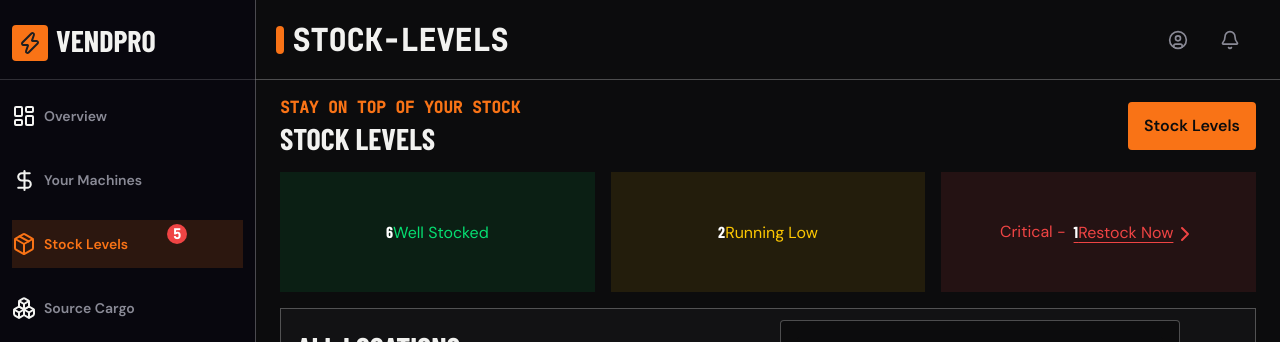
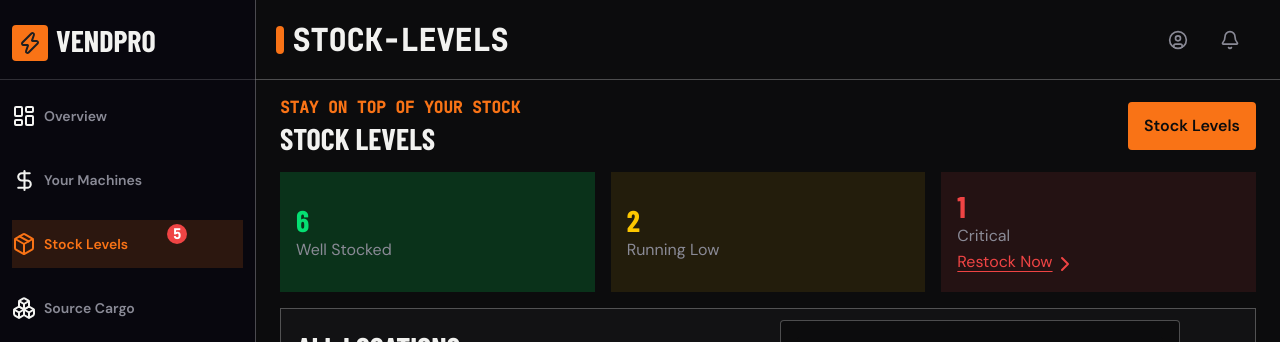
Before and after one commit to Nathan-s-Anthony/vendpro, a Next.js app: page /dashboard/stock-levels in a window 1280 px wide. Shown: the top 342 px of the page. Built offline with nearby package versions, Linux system fonts and the light colour scheme; no server answers; a web font is replaced by a local one.

Commit message:
latest updates

```diff
--- a/app/dashboard/stock-levels/page.tsx
+++ b/app/dashboard/stock-levels/page.tsx
@@ -9,14 +9,21 @@ export default function StockLevels() {
     return (
         <Panel heading={"Stock levels"} pageName={"stock-levels"} subHeading={"stay on top of your stock"} highlight={""}>
             <div className="grid lg:grid-cols-3 grid-cols-3  gap-4  rounded-sm min-h-30">
-                <div className="bg-green-500/10 text-green-400 lg:h-full flex justify-center items-center border-green-500/20"><div><span className="font-display font-bold text-white">6</span><span>Well Stocked</span></div></div>
-                <div className="bg-yellow-500/10 text-yellow-400 justify-center  flex items-center lg:h-full border-yellow-500/20"><div><span className="font-display font-bold text-white">2</span><span>Running Low</span></div></div>
-                <div className="bg-alert-primary/10 text-alert-primary lg:h-full h-30   border-alert-primary/20">
-                    <div className="flex lg:h-full h-full justify-center items-center gap-2">
-                        <span>Critical -</span>
-                        <Link href={"#"} className=" flex items-center text-alert-primary underline underline-offset-4 group" ><div><span className="font-display font-bold text-white">1</span><span>Restock Now</span></div>
-                            <ChevronRight className="mt-1 text-alert-primary block transition-all duration-300 group-hover:translate-x-2 " />
-                        </Link>
+                <div className="bg-green-500/20  p-4  text-secondary-faded lg:h-full flex justify-start  items-center border-green-500/20"><div className="flex flex-col"><span className="font-display font-bold text-green-400 text-3xl ">6</span><span>Well Stocked</span></div></div>
+                <div className="bg-yellow-500/10  p-4  text-secondary-faded justify-start flex items-center lg:h-full border-yellow-500/20"><div className="flex flex-col"><span className="font-display font-bold text-yellow-400 text-3xl ">2</span><span>Running Low</span></div></div>
+                <div className="bg-alert-primary/10  p-4 justify-start flex items-cente  text-secondary-faded lg:h-full h-30   border-alert-primary/20">
+                    <div className="flex  flex-col lg:h-full h-full justify-start items-center gap-2">
+                        <div className="">
+                            <div className="flex justify-start items-start flex-col">
+                                <span className="font-display font-bold text-alert-primary text-3xl ">1</span>
+                                <span>Critical</span>
+                            </div>
+                            <div className="flex flex-col">
+                                <Link href={"#"} className=" flex items-center text-alert-primary underline underline-offset-4 group" ><div className="flex flex-col"><span>Restock Now</span></div>
+                                    <ChevronRight className="mt-1 text-alert-primary block transition-all duration-300 group-hover:translate-x-2 " />
+                                </Link>
+                            </div>
+                        </div>
                     </div>
                 </div>
             </div >
```
